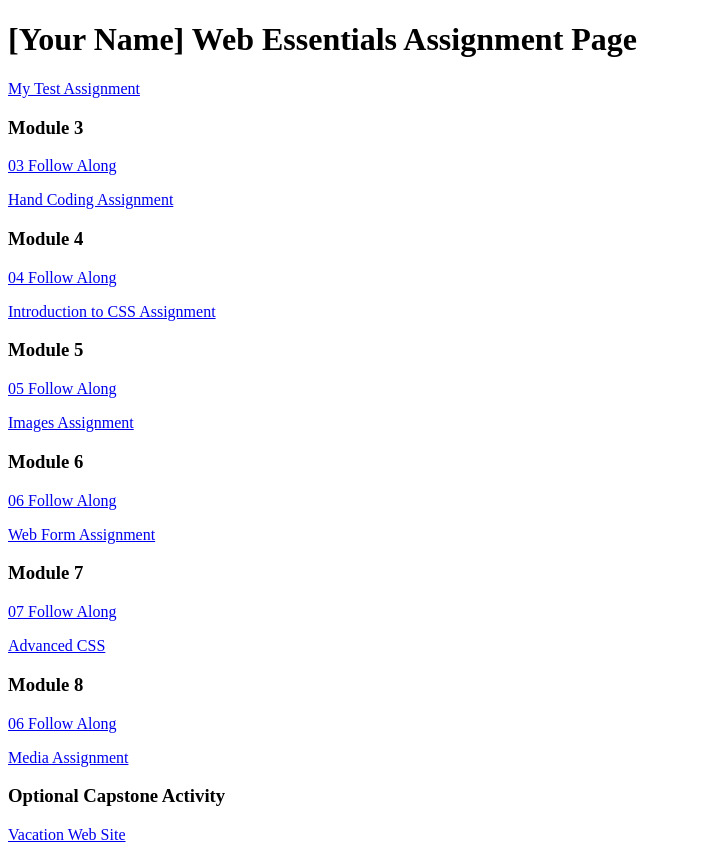
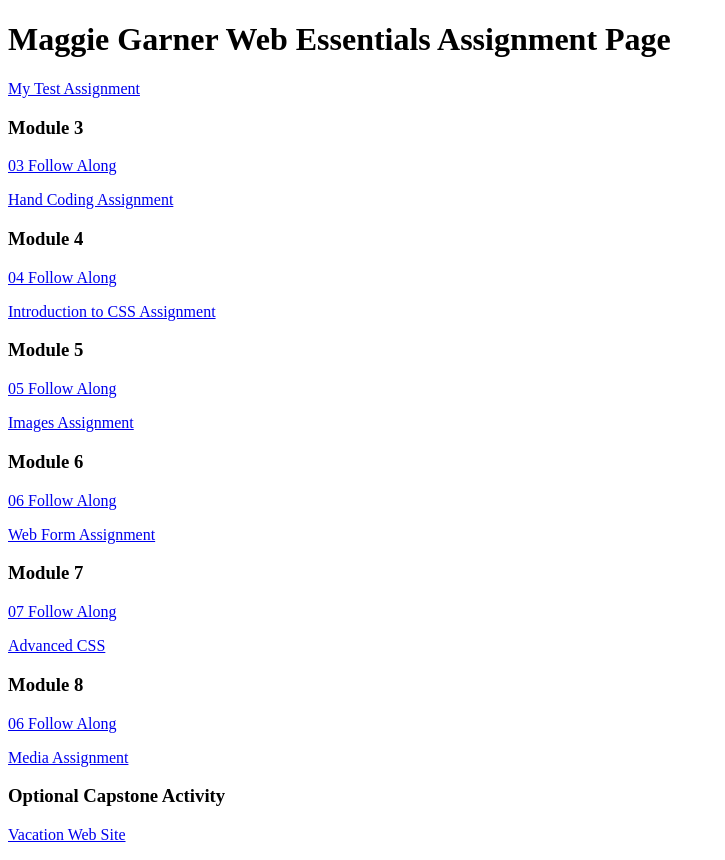
Before and after one commit to Maggiegarner/dwdd1600, a plain HTML site: page index.html in a window 1280 px wide. Shown: the whole page, without its empty margins (0-725 px from the left). Drawn offline with Linux system fonts and the light colour scheme.

Commit message:
added my name

```diff
--- a/index.html
+++ b/index.html
@@ -6,7 +6,7 @@
 		<title>dwdd 1600 assignment list page</title>
 	</head>
 	<body>
-		<h1>[Your Name] Web Essentials Assignment Page</h1>
+		<h1> Maggie Garner Web Essentials Assignment Page</h1>
 		<p><a href="01test">My Test Assignment</a></p>
 
 		<h3>Module 3</h3>
```
